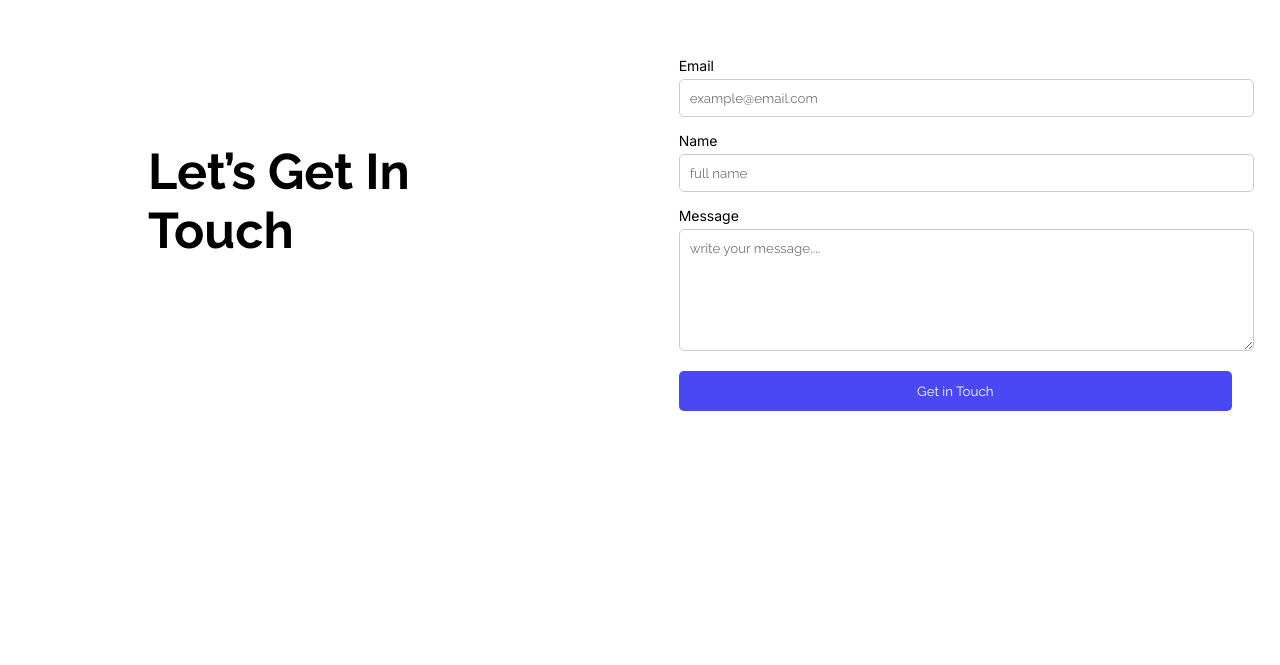
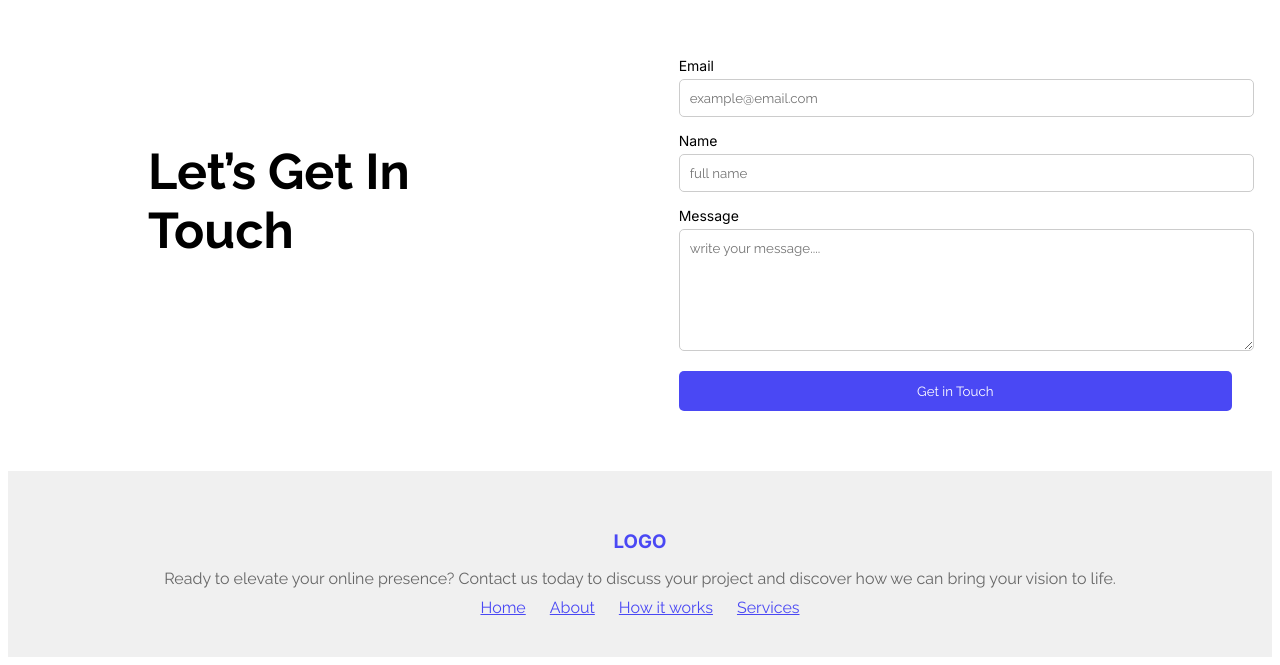
Before and after one commit to Takdirul-Rijan/my-first-assignment-, a plain HTML site: page index.html in a window 1280 px wide. Shown: the part 1561-2226 px from the top of the page. Before the commit the page ends 2040 px from the top, so only its background shows below. Drawn offline with Linux system fonts and the light colour scheme.

Commit message:
added footer section

```diff
--- a/index.html
+++ b/index.html
@@ -120,6 +120,17 @@
     </main>
 
     <footer>
+      <!-- Footer -->
+    <div class="footer">
+      <h3>LOGO</h3>
+      <p>Ready to elevate your online presence? Contact us today to discuss your project and discover how we can bring your vision to life.</p>
+      <div>
+        <a href="">Home</a>
+        <a href="">About</a>
+        <a href="">How it works</a>
+        <a href="">Services</a>
+      </div>
+    </div>
 
     </footer>
 </body>
--- a/styles/first-assignment.css
+++ b/styles/first-assignment.css
@@ -149,6 +149,7 @@
   display: flex;
   flex-direction: column;
   width: 50%;
+
 }
 .contact-form label {
   margin-top: 15px;
@@ -163,6 +164,7 @@
   border-radius: 5px;
   font-family: 'Raleway', sans-serif;
   width: 100%;
+
 }
 .contact-form textarea {
   resize: vertical;
@@ -179,3 +181,25 @@
   border-radius: 5px;
   cursor: pointer;
 }
+
+ /* Footer */
+     .footer {
+      text-align: center;
+      padding: 40px 20px;
+      background-color: #f0f0f0;
+    }
+    .footer h3 {
+      margin-bottom: 10px;
+      font-family: 'Inter', sans-serif;
+      color: #4a48f4;
+    }
+    .footer p {
+      margin-bottom: 10px;
+      color: #666;
+      font-family: 'Raleway', sans-serif;
+    }
+    .footer a {
+      margin: 0 10px;
+      color: #4a48f4;
+      font-family: 'Raleway', sans-serif;
+    }
```
